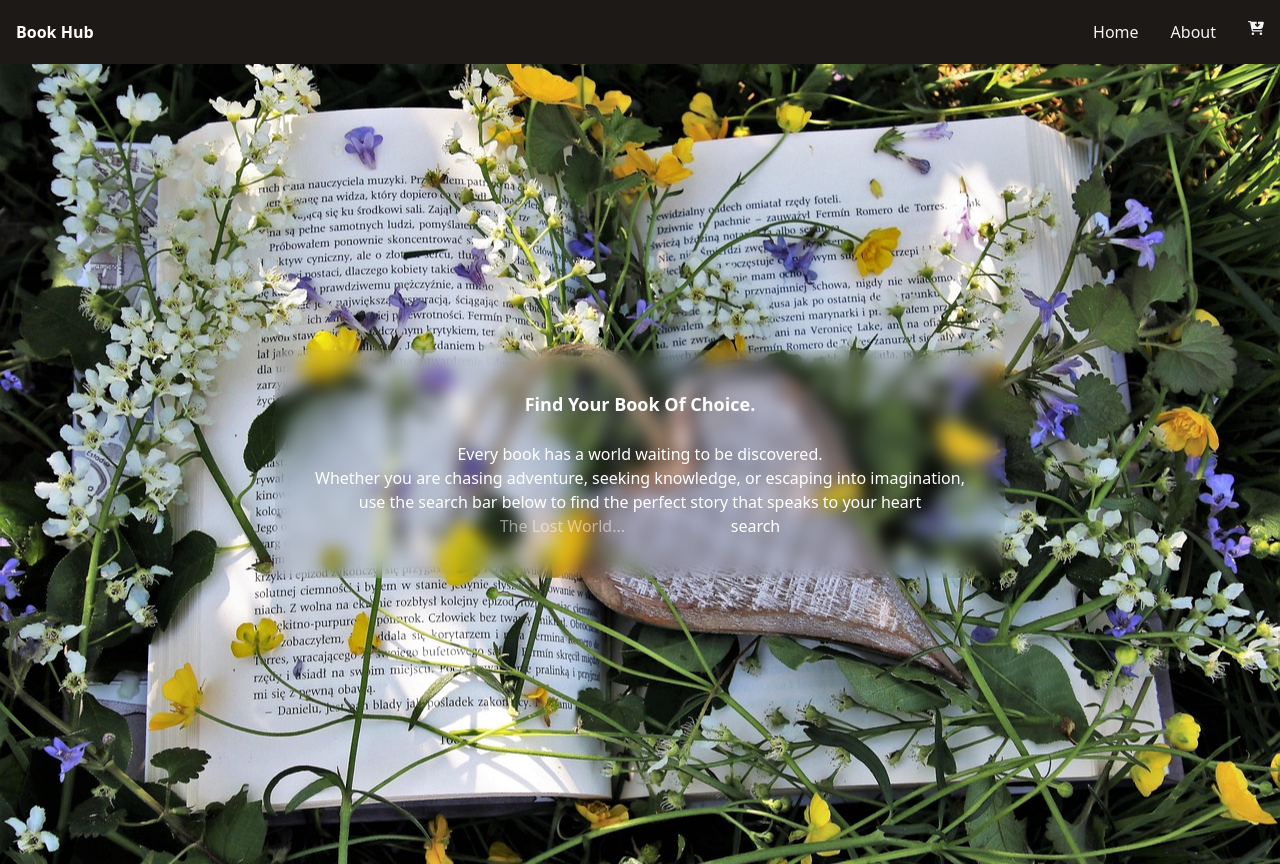
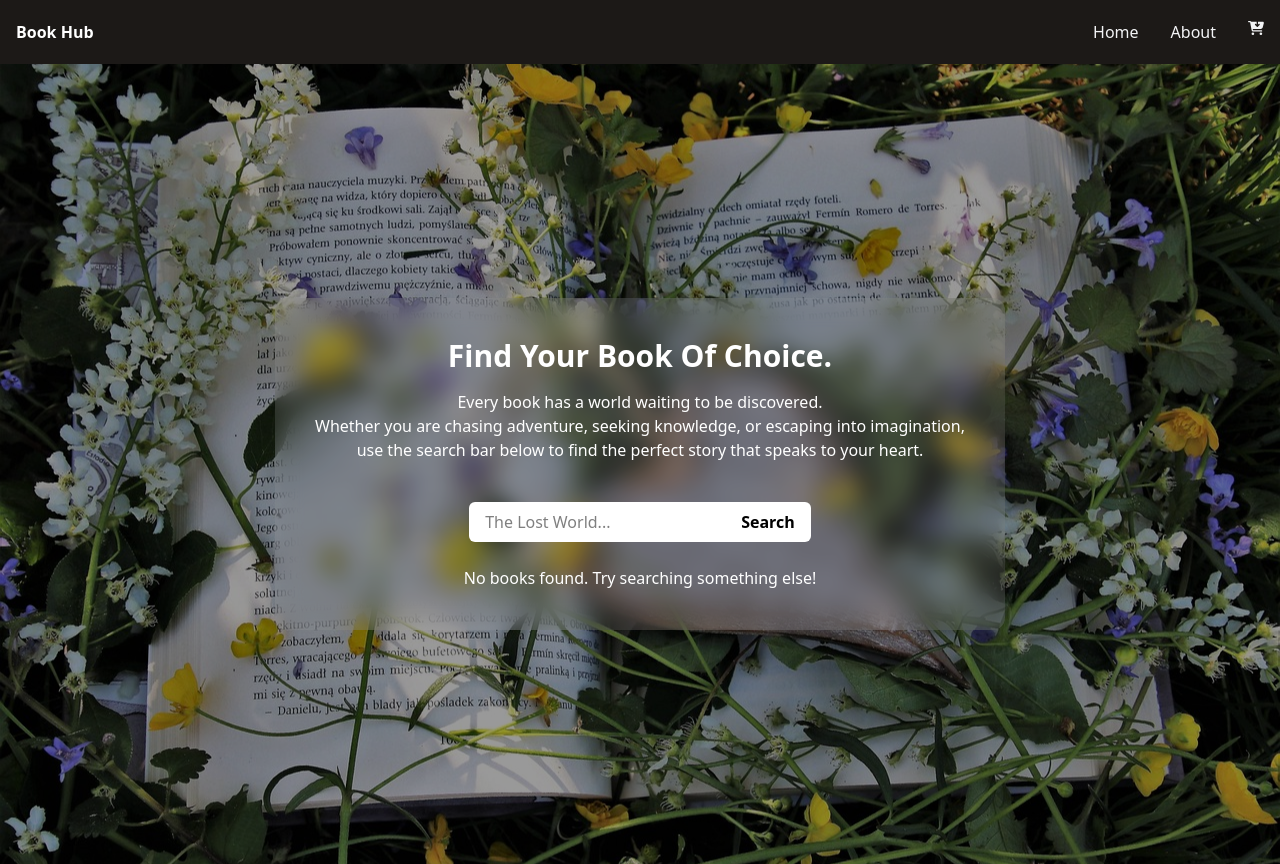
Before and after one commit to jbb95w/Bookshop, a React (Vite) app in the folder BookStore/: page / in a window 1280 px wide. Built offline with nearby package versions, Linux system fonts and the light colour scheme.

Commit message:
added handle search ..

```diff
--- a/BookStore/src/components/Hero.jsx
+++ b/BookStore/src/components/Hero.jsx
@@ -1,29 +1,68 @@
 import React, { useState } from "react";
 
 const Hero = () => {
-    const [search, setSearch]=useState("")
+  const [search, setSearch] = useState("");
+  // hold the api return.
+  const [filteredBooks, setFilteredBooks] = useState([]);
+  const books = [
+    { id: 1, title: "The Lost World" },
+    { id: 2, title: "Harry Potter" },
+    { id: 3, title: "Percy Jackson" },
+    { id: 4, title: "The Hobbit" },
+  ];
 
-    return (
-        <section className="relative bg-cover bg-center h-screen bg-[url('./assets/bp.jpg')] flex items-center justify-center text-center bg-" >
-            <div className="relative z-10 text-white p-10 backdrop-blur-sm ">
-                <h2 className=" text-lg/7 font-extrabold">Find Your Book Of Choice.</h2> <br/>
-                <p className="text-center text-bold">Every book has a world waiting to be discovered.<br /> Whether you are chasing adventure, seeking knowledge, or escaping into imagination,<br /> use the search bar below to find the perfect story that speaks to your heart</p>
-                <div>
-                    <input type="text" placeholder="The Lost World..." value={search} onChange={(e)=>setSearch(e.target.value)}/>
-                    <button type="submit" >search</button>
-                </div>
+  const handleSearch = (e) => {
+    e.preventDefault();
+    const results = books.filter((book) =>
+      book.title.toLowerCase().includes(search.toLowerCase())
+    );
+    setFilteredBooks(results);
+  };
 
-            </div>
+  return (
+    <section className="relative bg-cover bg-center h-screen bg-[url('./assets/bp.jpg')] flex items-center justify-center text-center">
+      <div className="absolute inset-0 bg-black/40"></div>
 
+      <div className="relative z-10 text-white p-10 rounded-xl backdrop-blur-md bg-white/10">
+        <h2 className="text-3xl font-extrabold mb-4">Find Your Book Of Choice.</h2>
 
-        </section>
+        <p className="mb-6 text-base">
+          Every book has a world waiting to be discovered. <br />
+          Whether you are chasing adventure, seeking knowledge, or escaping into imagination, <br />
+          use the search bar below to find the perfect story that speaks to your heart.
+        </p>
 
-    )
-}
+        <form onSubmit={handleSearch} className="flex justify-center mt-4">
+          <div className="flex justify-center mt-4">
+            <input
+              type="text"
+              placeholder="The Lost World..."
+              value={search}
+              onChange={(e) => setSearch(e.target.value)}
+              className="px-4 py-2 w-64 text-black bg-white rounded-l-md border-none focus:outline-none"
+            />
+            <button
+              type="submit"
+              className="bg-white text-black px-4 py-2 rounded-r-md font-semibold hover:bg-gray-200 transition duration-200 active:scale-95"
+            >
+              Search
+            </button>
+          </div>
+        </form>
+        <div className="mt-6 text-white">
+          {filteredBooks.length > 0 ? (
+            filteredBooks.map((book) => (
+              <p key={book.id} className="mb-2 text-lg font-semibold">
+                {book.title}
+              </p>
+            ))
+          ) : (
+            <p>No books found. Try searching something else!</p>
+          )}
+        </div>
+      </div>
+    </section>
+  );
+};
 
-export default Hero
-
-// bg-white rounded-t-4x1
-
-{/* <h2 className="hero-title text-capitalize">Find Your Book Of Choice.</h2><br/>
-<p className="hero text" */}
+export default Hero;
```
